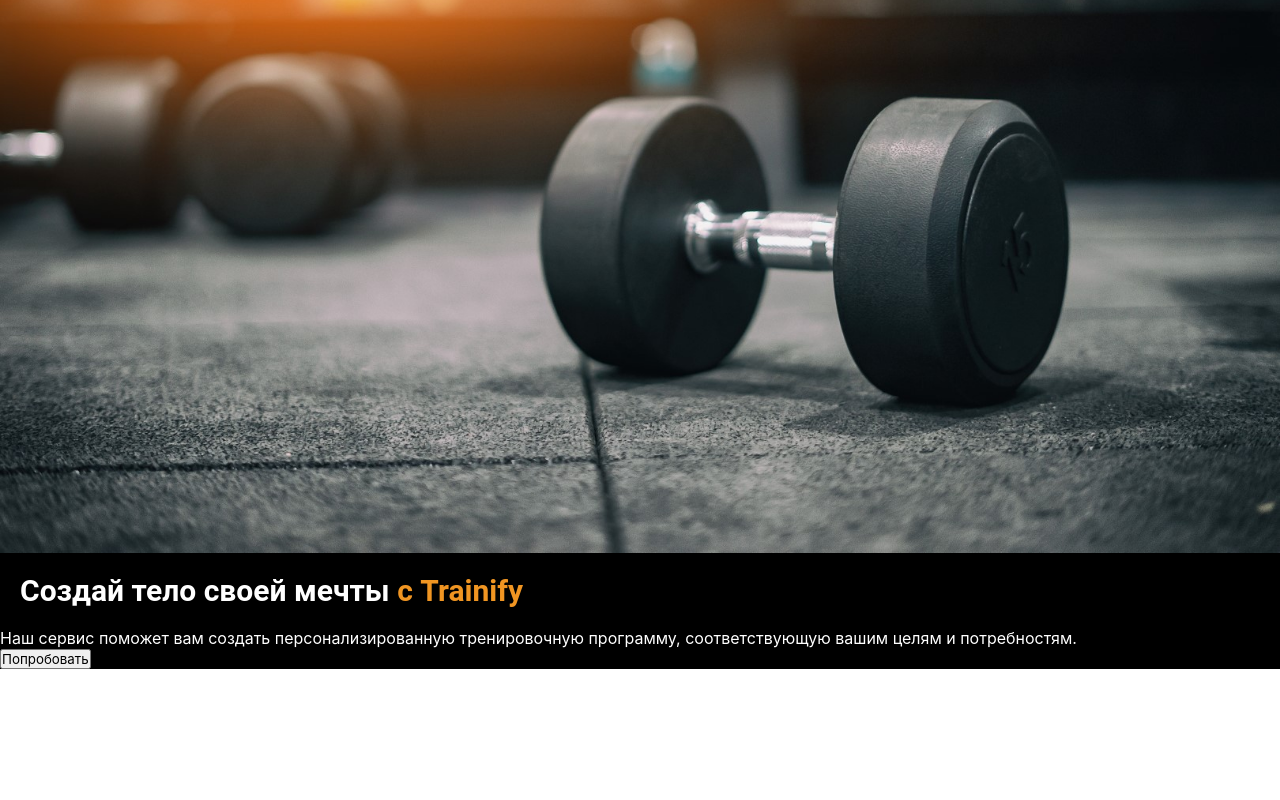
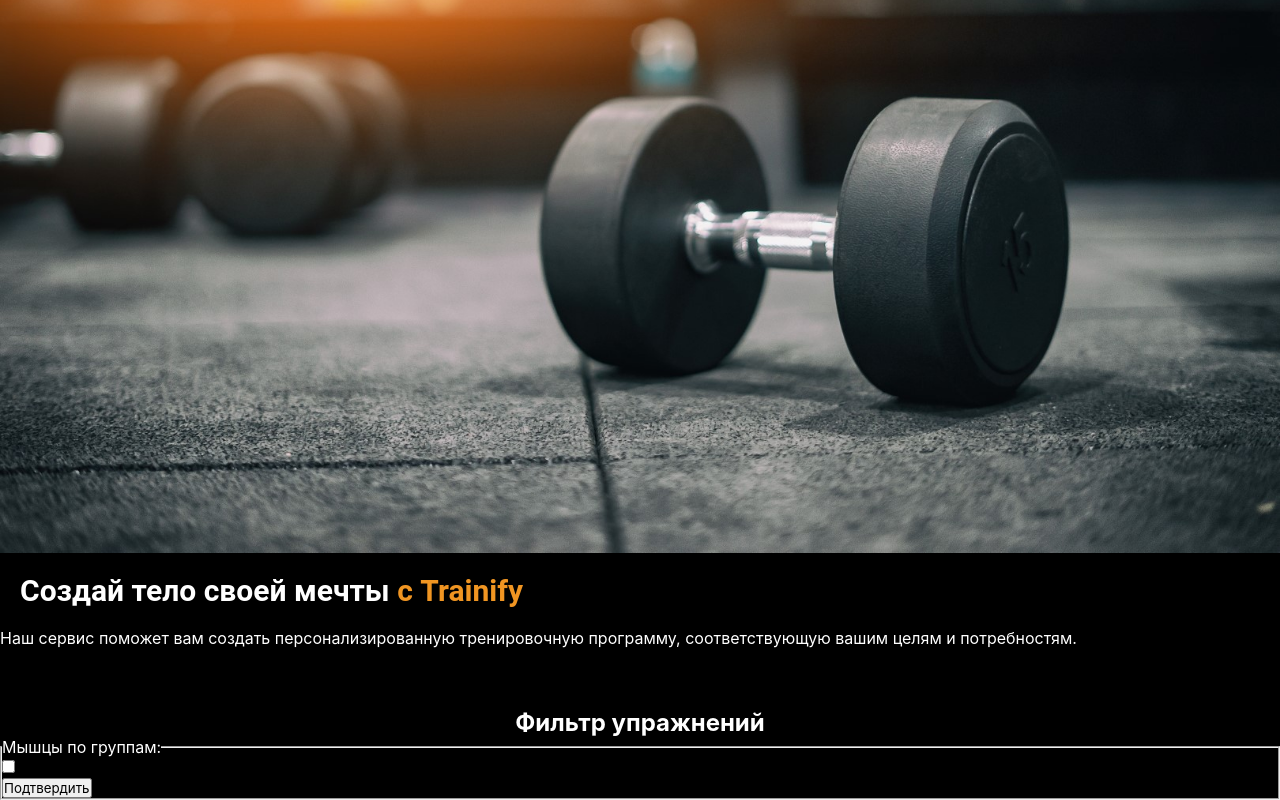
Before and after one commit to Jekarter/training-program, a Next.js app: page / in a window 1280 px wide. Shown: the part 488-1288 px from the top of the page. Before the commit the page ends 1157 px from the top, so only its background shows below. Built offline with nearby package versions, Linux system fonts and the light colour scheme.

Commit message:
filter, add func submit

```diff
--- a/src/app/globals.scss
+++ b/src/app/globals.scss
@@ -51,6 +51,10 @@
 html,
 body {
   max-width: 100vw;
+  background-color: #000;
+  color: #fff;
+  min-width: 330px;
+
 }
 
 body,
--- a/src/app/page.module.scss
+++ /dev/null
@@ -1,58 +0,0 @@
-.mainImage {
-  max-width: 100%;
-  height: auto;
-  display: block;
-}
-
-.container {
-  position: relative;
-  color: #fff;
-  background-color: #000;
-}
-
-.title {
-  font-family: 'Roboto', 'Aral', sans-serif;
-  font-size: 30px;
-  padding: 20px;
-
-  &Name {
-    color: #F09522;
-  }
-}
-
-@media (max-width: 360px) {
-
-  .background {
-    background: linear-gradient(to top, #000 50%, transparent 75%, transparent 75%);
-    z-index: 1;
-  }
-
-  .title {
-    position: absolute;
-    top: 170px;
-    color: #FFF;
-    text-align: center;
-
-    &::before {
-      position: absolute;
-      content: "";
-      bottom: -70px;
-      width: 251px;
-      height: 255px;
-      opacity: 0.5;
-      border-radius: 50%;
-      filter: blur(2.5rem);
-      background: #FF5400;
-      z-index: -1;
-    }
-  }
-
-  .description {
-    font-family: 'Roboto', 'Arial', sans-serif;
-    margin-top: 40px;
-    padding: 20px;
-    text-align: center;
-    line-height: 20px;
-  }
-
-}
--- a/src/app/page.tsx
+++ b/src/app/page.tsx
@@ -2,20 +2,14 @@ import Image from 'next/image'
 import styles from './page.module.scss'
 import mainImage from '../../public/main-image.jpg'
 import cl from 'classnames'
+import MainInfo from '@/components/MainInfo/MainInfo'
+import FormFilter from '@/components/FormFilter/FormFilter'
 
 export default function Home() {
   return (
     <main>
-        <h1 className='visually-hidden'>Конструктор программы тренировок</h1>
-        <div className={styles.container}>
-          <Image className={cl(styles.mainImage, styles.background)} src={mainImage} alt=''/>
-          <h2 className={cl(styles.title, styles.background)}>Создай тело своей мечты <span className={styles.titleName}>с Trainify</span></h2>
-          <p className={styles.description}>Наш сервис поможет вам создать персонализированную тренировочную программу, соответствующую вашим целям и потребностям.</p>
-          <button>Попробовать</button>
-        </div>
-
-
-
+      <MainInfo/>
+      <FormFilter/>
     </main>
   )
 }
--- /dev/null
+++ b/src/components/FormFilter/FormFilter.tsx
@@ -0,0 +1,40 @@
+'use client'
+import React from 'react'
+import styles from './formfilter.module.scss'
+
+const FormFilter = () => {
+  async function onSubmit(event: React.FormEvent<HTMLFormElement>) {
+    event.preventDefault()
+    const formData = new FormData(event.currentTarget)
+    const response = await fetch('', {
+      method: 'POST',
+      body: formData,
+    })
+    const data = await response.json()
+    console.log(data)
+  }
+  return (
+    <section className={styles.filter}>
+      <h2 className={styles.title}>Фильтр упражнений</h2>
+      <form onSubmit={onSubmit}>
+        <fieldset>
+          <legend>Мышцы по группам:</legend>
+          <ul>
+            <li>
+              <label>
+                <input type='checkbox' value=''></input>
+              </label>
+            </li>
+            <button type='submit'>Подтвердить</button>
+
+          </ul>
+        </fieldset>
+
+      </form>
+
+
+    </section>
+  )
+}
+
+export default FormFilter
--- /dev/null
+++ b/src/components/FormFilter/formfilter.module.scss
@@ -0,0 +1,8 @@
+.filter {
+  background-color: #000;
+}
+
+.title {
+  color: #fff;
+  text-align: center;
+}
--- /dev/null
+++ b/src/components/MainInfo/MainInfo.tsx
@@ -0,0 +1,19 @@
+import Image from 'next/image'
+import styles from './page.module.scss'
+import mainImage from '../../../public/main-image.jpg'
+import cl from 'classnames'
+
+const MainInfo = () => {
+  return (
+    <div className={styles.mainInfo}>
+        <h1 className='visually-hidden'>Конструктор программы тренировок</h1>
+        <div className={styles.container}>
+          <Image className={cl(styles.mainImage, styles.background)} src={mainImage} alt=''/>
+          <h2 className={cl(styles.title, styles.background)}>Создай тело своей мечты <span className={styles.titleName}>с Trainify</span></h2>
+          <p className={styles.description}>Наш сервис поможет вам создать персонализированную тренировочную программу, соответствующую вашим целям и потребностям.</p>
+        </div>
+    </div>
+  )
+}
+
+export default MainInfo
--- /dev/null
+++ b/src/components/MainInfo/page.module.scss
@@ -0,0 +1,62 @@
+.mainImage {
+  max-width: 100%;
+  height: auto;
+  display: block;
+}
+
+.mainInfo {
+  margin-bottom: 60px;
+}
+
+.container {
+  position: relative;
+  color: #fff;
+  background-color: #000;
+}
+
+.title {
+  font-family: 'Roboto', 'Aral', sans-serif;
+  font-size: 30px;
+  padding: 20px;
+
+  &Name {
+    color: #F09522;
+  }
+}
+
+@media (max-width: 360px) {
+
+  .background {
+    background: linear-gradient(to top, #000 50%, transparent 75%, transparent 75%);
+    z-index: 1;
+  }
+
+  .title {
+    position: absolute;
+    top: 170px;
+    color: #FFF;
+    text-align: center;
+
+    &::before {
+      position: absolute;
+      content: "";
+      bottom: -70px;
+      width: 251px;
+      height: 255px;
+      opacity: 0.5;
+      border-radius: 50%;
+      filter: blur(2.5rem);
+      background: #FF5400;
+      z-index: -1;
+    }
+  }
+
+  .description {
+    font-family: 'Roboto', 'Arial', sans-serif;
+    margin-top: 40px;
+    padding: 20px;
+    text-align: center;
+    line-height: 20px;
+  }
+
+}
```
